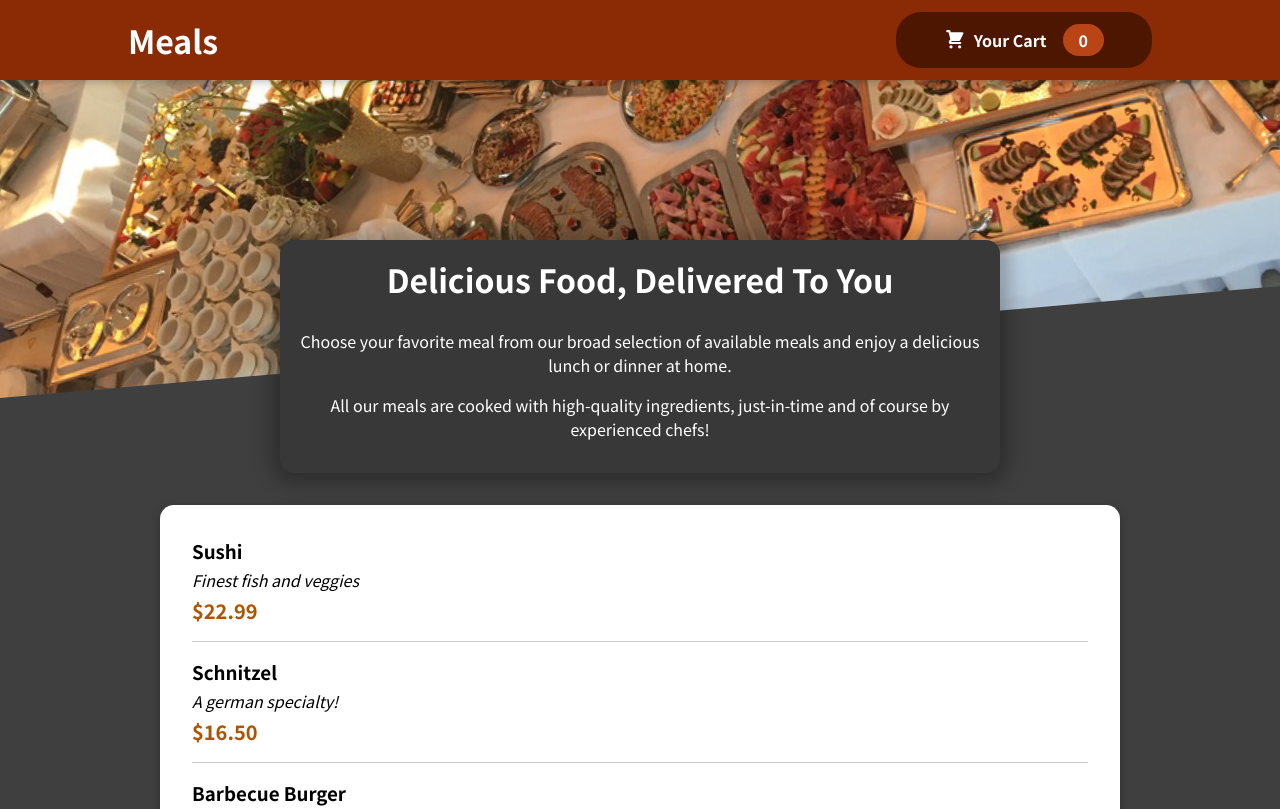
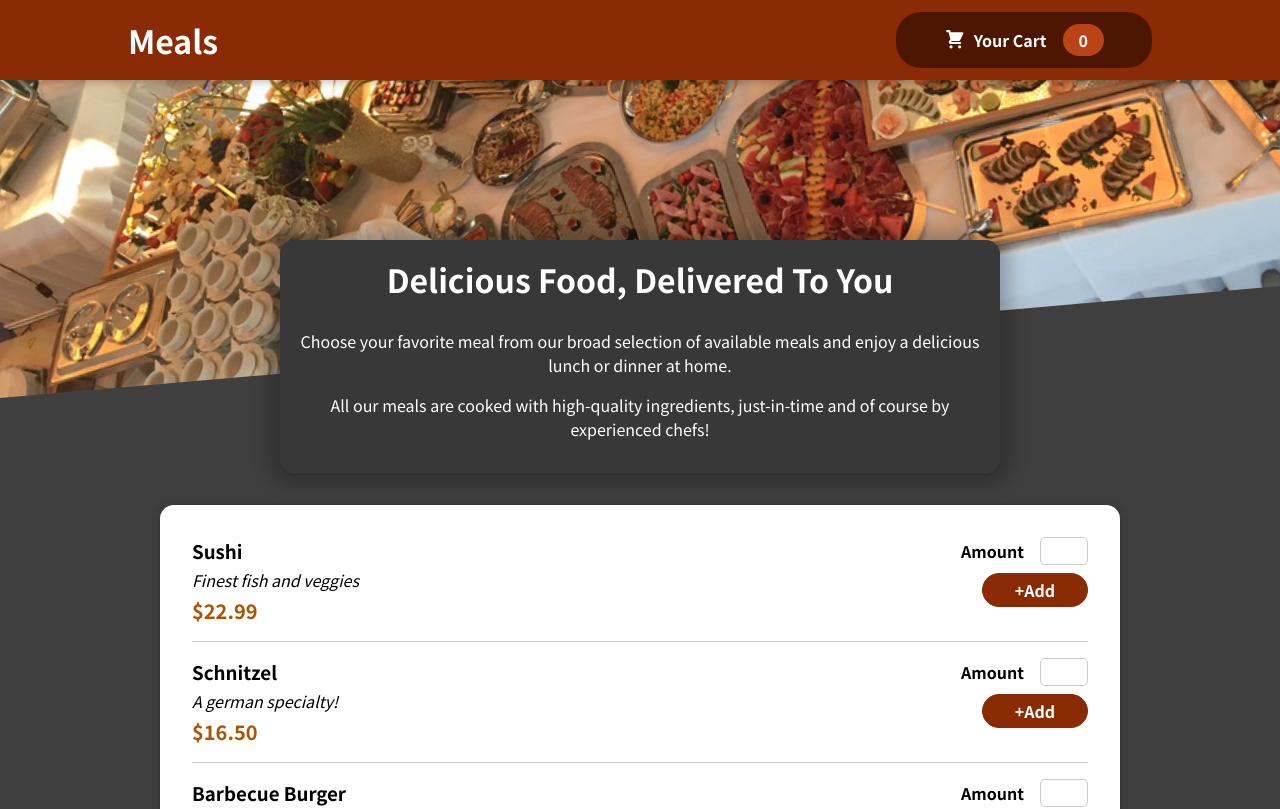
Before and after one commit to HimanshuDeveloperr/restaurant, a React (Create React App) app: page / in a window 1280 px wide. Shown: the top 809 px of the page. Built offline with nearby package versions, Linux system fonts and the light colour scheme.

Commit message:
MealInputForm

```diff
--- a/src/Components/Meals/AvailableMeals.js
+++ b/src/Components/Meals/AvailableMeals.js
@@ -38,6 +38,7 @@
         description={meal.description}
         price={meal.price}
       />
+
     );
   });
 
--- /dev/null
+++ b/src/Components/Meals/MealItem/Input.js
@@ -0,0 +1,14 @@
+import React from "react";
+import classes from "./Input.module.css"
+
+const Input =(props)=>{
+    return <div className={classes.input}>
+        <label>{props.label}</label>
+        <input type={props.type}  />
+
+    </div>
+
+
+}
+
+export default Input;
--- /dev/null
+++ b/src/Components/Meals/MealItem/Input.module.css
@@ -0,0 +1,18 @@
+.input {
+    display: flex;
+    align-items: center;
+    margin-bottom: 0.5rem;
+  }
+
+  .input label {
+    font-weight: bold;
+    margin-right: 1rem;
+  }
+
+  .input input {
+    width: 3rem;
+    border-radius: 5px;
+    border: 1px solid #ccc;
+    font: inherit;
+    padding-left: 0.5rem;
+  }
--- a/src/Components/Meals/MealItem/MealItem.js
+++ b/src/Components/Meals/MealItem/MealItem.js
@@ -1,5 +1,6 @@
 import React from "react";
 import classes from "./MealItem.module.css";
+import MealItemForm from "./MealItemForm";
 
 const MealItem = (props) => {
   const price = `$${props.price.toFixed(2)}`;
@@ -11,7 +12,9 @@
         <div className={classes.description}>{props.description}</div>
         <div className={classes.price}>{price}</div>
       </div>
-      <div></div>
+      <div>
+        <MealItemForm/>
+      </div>
     </li>
   );
 };
--- /dev/null
+++ b/src/Components/Meals/MealItem/MealItemForm.js
@@ -0,0 +1,11 @@
+import React from "react";
+import Input from "./Input";
+import classes from "./MealItemForm.module.css"
+const MealItemForm=()=>{
+    return <form className={classes.form}>
+       <Input label="Amount" type="number"/>
+        <button>+Add</button>
+    </form>
+}
+
+export default MealItemForm
--- /dev/null
+++ b/src/Components/Meals/MealItem/MealItemForm.module.css
@@ -0,0 +1,20 @@
+.form {
+    text-align: right;
+  }
+
+  .form button {
+    font: inherit;
+    cursor: pointer;
+    background-color: #8a2b06;
+    border: 1px solid #8a2b06;
+    color: white;
+    padding: 0.25rem 2rem;
+    border-radius: 20px;
+    font-weight: bold;
+  }
+
+  .form button:hover,
+  .form button:active {
+    background-color: #641e03;
+    border-color: #641e03;
+  }
```
